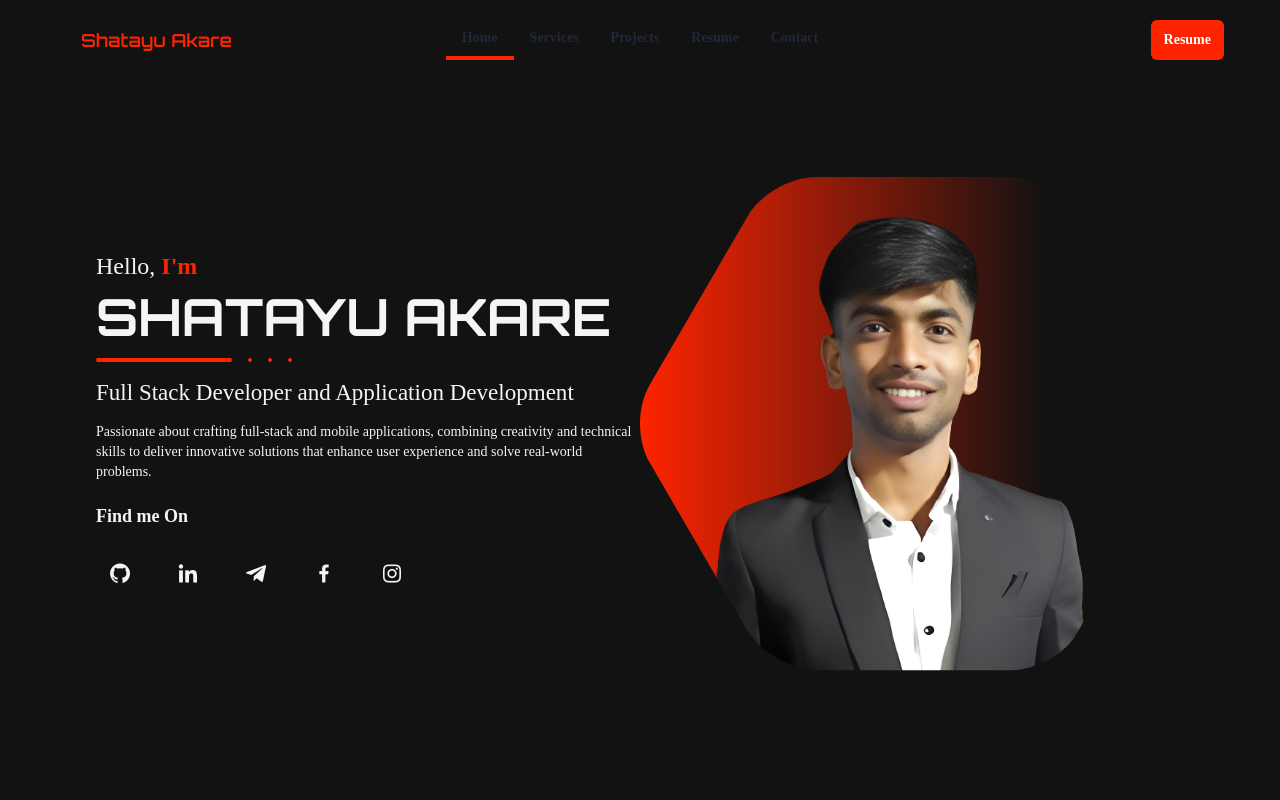
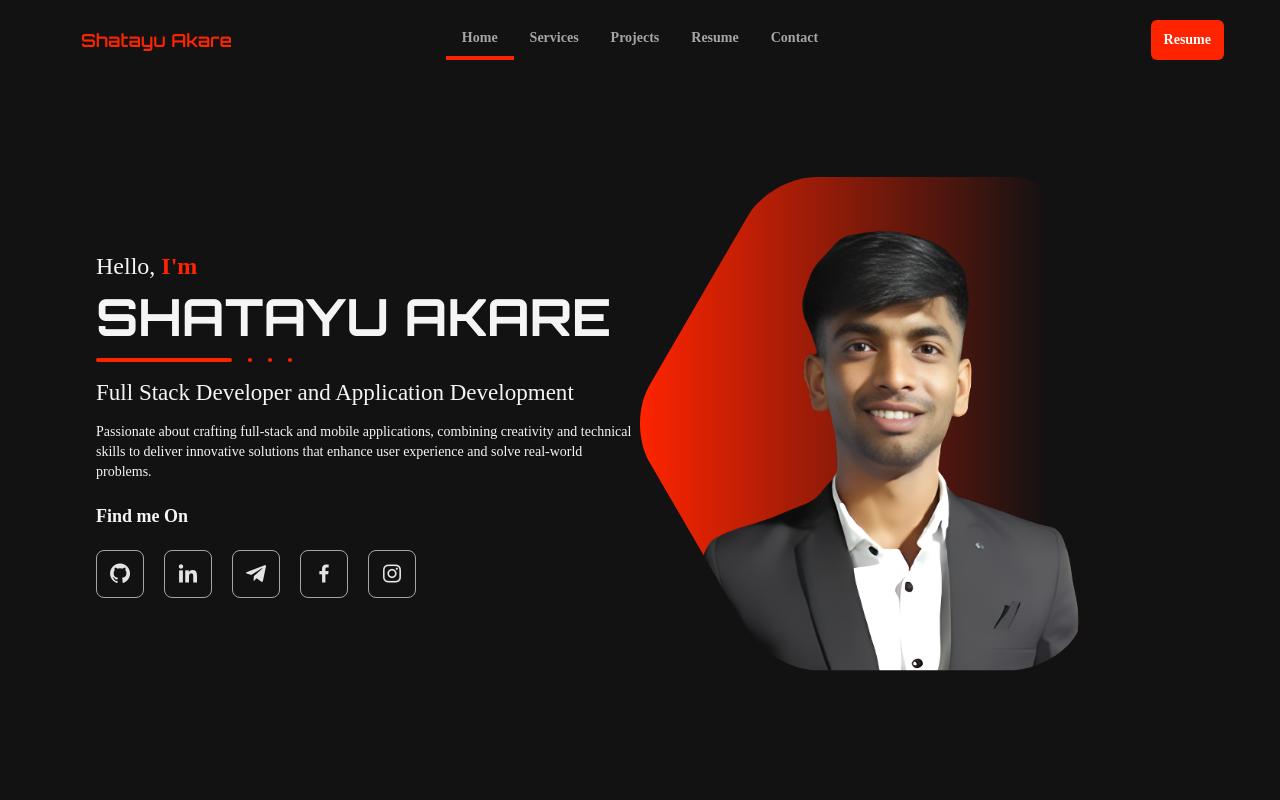
Before and after one commit to shatayuakare/Portfolio, a React (Vite) app: page / in a window 1280 px wide. Shown: the top 800 px of the page. Built offline with nearby package versions, Linux system fonts and the light colour scheme; a web font is replaced by a local one.

Commit message:
Fixing isseu theme related

```diff
--- a/src/App.css
+++ b/src/App.css
@@ -1,3 +1,8 @@
+
+@plugin "daisyui" {
+  themes: dark --default, light --prefersdark, cupcake;
+}
+
 *{
     user-select:none;
 }
--- a/src/App.tsx
+++ b/src/App.tsx
@@ -13,8 +13,8 @@ import { ToastContainer } from "react-toastify";
 const HomeScreen = () => {
   return (
     <main
-      className="dark:bg-dark-background dark:text-dark-text dark:border-dark-border
-      sm:px-3 md:px-20 lg:px-24 bg-light-background text-light-text border-light-border  "
+      className="bg-dark-background text-dark-text border-dark-border
+      sm:px-3 md:px-20 lg:px-24  "
     >
       <Home />
       <Skills />
--- a/src/components/Footer.tsx
+++ b/src/components/Footer.tsx
@@ -2,10 +2,10 @@ import SocialIcon from "./SocialIcon";
 
 const Footer = () => {
   return (
-    <footer className="py-16 dark:bg-dark-background bg-light-background border-t-2 border-zinc-600">
-      <div className="flex flex-col items-center justify-between gap-12">
+    <footer className="sm:py-6 md:py-16 dark:bg-dark-background bg-light-background border-t-2 border-zinc-600">
+      <div className="flex flex-col items-center justify-between sm:gap-6 md:gap-10 lg:gap-12">
         <SocialIcon />
-        <div className="text-center sm:px-6">
+        <div className="text-center text-dark-lightText sm:px-6">
           Portfolio @2025 All Right Reserved By Shatayu
         </div>
       </div>
--- a/src/components/Header.tsx
+++ b/src/components/Header.tsx
@@ -30,9 +30,9 @@ const Header = () => {
 
   return (
     <header
-      className={`navbar z-[9] md:px-14 font-semibold w-full duration-[0.1s] py-0 ${
+      className={`navbar z-[9] md:px-14 text-dark-lightText font-semibold w-full duration-[0.1s] py-0 ${
         sticky
-          ? "dark:bg-white backdrop-blur-sm bg-black fixed dark:text-black text-white shadow"
+          ? "bg-white backdrop-blur-md fixed text-black shadow"
           : "absolute top-2 left-0"
       } `}
     >
@@ -41,7 +41,7 @@ const Header = () => {
           <div
             tabIndex={0}
             role="button"
-            className="btn btn-ghost btn-sm lg:hidden"
+            className="btn btn-ghost text-dark-lightText px-1 btn-sm lg:hidden"
           >
             <svg
               xmlns="http://www.w3.org/2000/svg"
@@ -60,7 +60,7 @@ const Header = () => {
           </div>
           <ul
             tabIndex={0}
-            className="menu menu-sm dropdown-content backdrop-blur-sm light:text-light-lightText dark:text-dark-lightText rounded-box z-[1] mt-3 w-52 p-2 shadow"
+            className="menu menu-sm dropdown-content backdrop-blur-xl  text-dark-lightText rounded-box z-[1] mt-3 w-52 p-2 shadow"
           >
             <li className={idx == 0 ? "active" : ""} onClick={() => setIdx(0)}>
               <a href={"#home"}>Home</a>
@@ -81,13 +81,13 @@ const Header = () => {
         </div>
         <a
           href="./"
-          className="btn btn-ghost sm:btn-sm md:btn-lg sm:m-0 font-['Orbitron'] text-primary text-xl"
+          className="btn btn-ghost sm:btn-sm md:btn-lg px-0 sm:m-0 font-['Orbitron'] text-primary text-xl"
         >
           Shatayu Akare
         </a>
       </div>
       <div className="navbar-center hidden lg:flex">
-        <ul className="menu menu-horizontal px-1">
+        <ul className="menu menu-horizontal  px-1">
           <li className={idx == 0 ? "active" : ""} onClick={() => setIdx(0)}>
             <a href={"#home"}>Home</a>
           </li>
--- a/src/components/SocialIcon.tsx
+++ b/src/components/SocialIcon.tsx
@@ -7,7 +7,7 @@ const SocialIcon = () => {
         <a
           target="_blank"
           href={elem.url}
-          className="btn btn-ghost border-1 sm:h-10 sm:min-h-10 sm:w-10 md:h-12 md:w-12 dark:border-dark-border dark:hover:bg-dark-lightBackground dark:text-zinc-200 hover:text-primary light:text-zinc-800 light:border-light-border"
+          className="btn btn-ghost border-1 sm:h-10 sm:min-h-10 sm:w-10 md:h-12 md:w-12 border-dark-border hover:bg-dark-lightBackground text-zinc-200 hover:text-primary "
           key={index}
         >
           <i className={`bx ${elem.icon} sm:text-xl md:text-2xl`}></i>
--- a/src/pages/Contact.tsx
+++ b/src/pages/Contact.tsx
@@ -130,7 +130,7 @@ const Contact = () => {
         <div className="flex-1 flex flex-col justify-between sm:gap-4 sm:order-2 md:order-1">
           {contactDetail.map((elem, idx) => (
             <div
-              className="p-4 md:p-6 shadow-lg rounded-xl flex flex-col items-center justify-between  dark:bg-dark-lightBackground bg-light-background gap-2"
+              className="p-4 md:p-6 shadow-lg rounded-xl flex flex-col items-center justify-between  bg-dark-lightBackground  gap-2"
               key={idx}
             >
               <i
@@ -147,11 +147,11 @@ const Contact = () => {
             action=""
             onSubmit={handleSubmit}
           >
-            <div className="grid sm:grid-cols-1 md:grid-cols-2 sm:gap-3 md:gap-5">
+            <div className="grid sm:grid-cols-1 md:grid-cols-1 lg:grid-cols-2 sm:gap-3 md:gap-5">
               <input
                 type="text"
                 placeholder="Enter your name"
-                className="input w-full text-zinc-300 focus:outline-none dark:bg-dark-background light:bg-light-background"
+                className="input w-full text-zinc-300 focus:outline-none dark:bg-dark-background bg-light-background"
                 name="name"
                 value={formData.name}
                 onChange={(e) =>
@@ -161,7 +161,7 @@ const Contact = () => {
               <input
                 type="text"
                 placeholder="Enter your Phone"
-                className="input w-full text-zinc-300 focus:outline-none dark:bg-dark-background light:bg-light-background"
+                className="input w-full text-zinc-300 focus:outline-none dark:bg-dark-background bg-light-background"
                 name="phone"
                 value={formData.phone}
                 onChange={(e) =>
@@ -171,7 +171,7 @@ const Contact = () => {
               <input
                 type="text"
                 placeholder="Enter your email"
-                className="input w-full text-zinc-300 focus:outline-none dark:bg-dark-background light:bg-light-background"
+                className="input w-full text-zinc-300 focus:outline-none dark:bg-dark-background bg-light-background"
                 name="email"
                 value={formData.email}
                 onChange={(e) =>
@@ -181,7 +181,7 @@ const Contact = () => {
               <input
                 type="text"
                 placeholder="Enter your Subject"
-                className="input w-full text-zinc-300 focus:outline-none dark:bg-dark-background light:bg-light-background"
+                className="input w-full text-zinc-300 focus:outline-none dark:bg-dark-background bg-light-background"
                 name="subject"
                 value={formData.subject}
                 onChange={(e) =>
@@ -191,7 +191,7 @@ const Contact = () => {
             </div>
             <textarea
               className="textarea resize-none
-                        input w-full text-zinc-300 focus:outline-none  h-52 dark:bg-dark-background light:bg-light-background"
+                        input w-full text-zinc-300 focus:outline-none  sm:h-24 md:h-32 lg:h-52 dark:bg-dark-background bg-light-background"
               rows={5}
               placeholder="Enter your Message"
               name="message"
@@ -202,13 +202,13 @@ const Contact = () => {
             ></textarea>
             {error && <div className="text-red-500">{error}</div>}
             {!status && (
-              <div className="light:text-light-lightText dark:text-dark-lightText">
+              <div className="text-light-lightText dark:text-dark-lightText">
                 {status}
               </div>
             )}
 
             <button
-              className="btn btn-ghost btn-wide  text-lg py-2 mx-auto rounded-full dark:bg-dark-background light:bg-light-background"
+              className="btn btn-ghost btn-wide  text-lg py-2 mx-auto rounded-full dark:bg-dark-background bg-light-background"
               type="submit"
               disabled={isLoading}
             >
--- a/src/pages/Home.tsx
+++ b/src/pages/Home.tsx
@@ -39,8 +39,12 @@ const Home = () => {
         </div>
 
         <div className="flex md:justify-end sm:justify-center sm:order-1 md:order-2">
-          <div className="sm:w-full sm:h-[25rem] sm:pt-9 md:h-[35rem] md:w-[35rem]   ps-6 bg-gradient-to-l from-transparent to-primary from-25% mask mask-hexagon-2 overflow-hidden">
-            <img src="./photo.png" alt="Shatayu Akare" />
+          <div className="sm:w-full sm:h-[25rem] sm:pt-10 md:h-[30rem] md:w-[30rem] lg:h-[35rem] lg:w-[35rem] bg-gradient-to-l from-transparent to-primary from-25% mask mask-hexagon-2 overflow-hidden relative">
+            <img
+              className="absolute sm:top-12 sm:left-0 sm:right-0 md:right-0 md:left-0"
+              src="./photo.png"
+              alt="Shatayu Akare"
+            />
             {/* https://i.ibb.co/CKH64XX2/photo.png */}
           </div>
         </div>
--- a/tailwind.config.js
+++ b/tailwind.config.js
@@ -1,42 +1,41 @@
-import daisyui from 'daisyui';
+import daisyui from "daisyui";
 
 /** @type {import('tailwindcss').Config} */
 export default {
-
   purge: {
-    content: ['./src/**/*.{js,jsx,ts,tsx}', './public/index.html'],
+    content: ["./src/**/*.{js,jsx,ts,tsx}", "./public/index.html"],
     options: {
       safelist: [
         /^bg-(light|dark):/, // This will keep all light and dark backgrounds
         /^text-(light|dark):/, // This will keep all light and dark text colors
-        'bg-primary',
-        'text-primary',
+        "bg-primary",
+        "text-primary",
         // Add other classes if necessary
       ],
     },
   },
-// darkMode:"media",
+  // darkMode:"media",
   theme: {
     screens: {
-      'sm': '320px',
-      'md': '768px',
-      'lg': '1024px',
-      'xl': '1280px',
-      '2xl': '1536px',
+      sm: "320px",
+      md: "768px",
+      lg: "1024px",
+      xl: "1280px",
+      "2xl": "1536px",
     },
     extend: {
       colors: {
-       light: {
-          background: "#121212",
-          lightBackground: "#282C3566",
+        light: {
+          background: "#131213",
+          lightBackground: "#22222299",
           text: "#f5f5f5",
           lightText: "#a6a6a6",
           border: "#a6a6a6",
           lightBorder: "",
         },
         dark: {
-          background: "#121212",
-          lightBackground: "#282C3566",
+          background: "#131213",
+          lightBackground: "#22222299",
           text: "#f5f5f5",
           lightText: "#a6a6a6",
           border: "#a6a6a6",
@@ -46,10 +45,7 @@ export default {
         secondary: "",
         third: "",
       },
-
     },
   },
-  plugins: [
-    daisyui,
-  ],
-}
+  plugins: [daisyui],
+};
```
